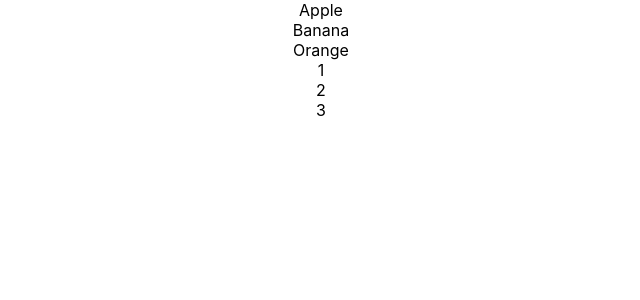
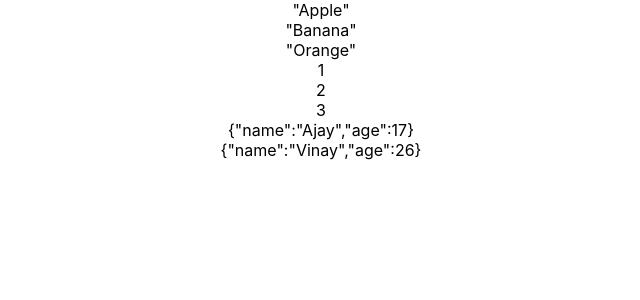
Before and after one commit to sivasaraa/react-typscript, a React (Create React App) app: page / in a window 1280 px wide. Shown: the top 300 px of the page, without its empty margins (319-959 px from the left). Built offline with nearby package versions, Linux system fonts and the light colour scheme.

Commit message:
added object

```diff
--- a/src/Component/Generics/List.tsx
+++ b/src/Component/Generics/List.tsx
@@ -1,14 +1,14 @@
 
-type listProps = {
-    listItems : string[] | number[],
-    onclick : (value : string | number) => void
+type listProps<T> = {
+    listItems : T[],
+    onclick : (value : T) => void
 }
 
-export const List = ({listItems, onclick}:listProps) => {
+export const List = <T extends {}>({listItems, onclick}: listProps<T>) => {
     return (
         <div>
-            {listItems.map((items) => {
-                return (<div key={items} onClick={() => onclick(items)}>{items}</div>)
+            {listItems.map((item,index) => {
+                return (<div key={index} onClick={() => onclick(item)}>{JSON.stringify(item)}</div>)
             })}
         </div>
     )
--- a/src/Component/Generics/ListClass.tsx
+++ b/src/Component/Generics/ListClass.tsx
@@ -2,10 +2,23 @@ import { List } from "./List"
 
 
 export const ListClass = () => {
+
+    const items = [
+        {
+            name: 'Ajay',
+            age : 17
+        },
+        {
+            name : 'Vinay',
+            age : 26
+        }
+    ]
+
     return (
         <div>
-            <List listItems={["Apple","Banana","Orange"]} onclick={(items) => console.log(items)}/>
-            <List listItems={[1,2,3]} onclick={(items) => console.log(items)}/>
+            <List listItems={["Apple","Banana","Orange"]} onclick={(i) => console.log(i)}/>
+            <List listItems={[1,2,3]} onclick={(i) => console.log(i)}/>
+            <List listItems={items} onclick={(i) => console.log(i)}/>
         </div>
     )
 }
```
